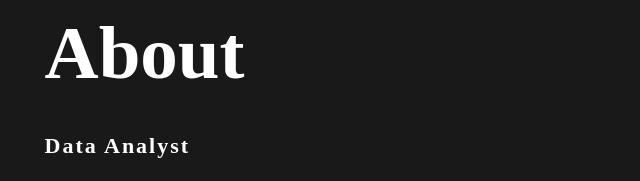
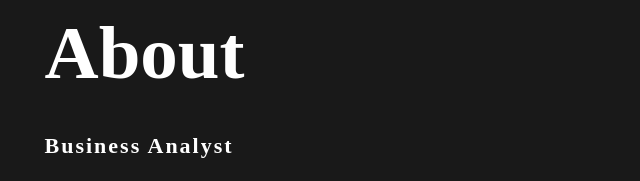
Before and after one commit to rajalakshmikr/RajalakshmiPortfolio, a plain HTML site: page index.html in a window 1280 px wide. Shown: the part 960-1141 px from the top of the page, 573-1213 px from the left. Drawn offline with Linux system fonts and the light colour scheme.

Commit message:
Update index.html

```diff
--- a/index.html
+++ b/index.html
@@ -42,7 +42,7 @@
 			<img src="https://rajalakshmikr.github.io/RajalakshmiPortfolio/1325192.jpg">
 			<div class="about-text">
 				<h2 id="About">About</h2>
-				<h5>Data Analyst</span></h5>
+				<h5>Business Analyst</span></h5>
 				<p>
                                  I am a Business Analyst with a robust educational background and
 				extensive skill set. I hold a Bachelor of Engineering (BE)
```
